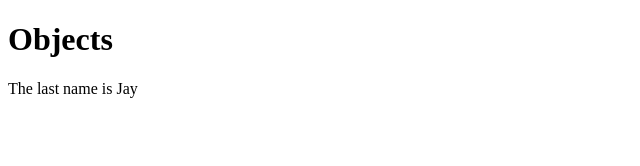
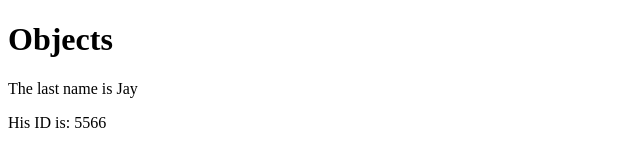
Before and after one commit to Jay-Jeremiah/Javascript_practice, a plain HTML site: page Objects/object5.html in a window 1280 px wide. Shown: the whole page, without its empty margins (0-640 px from the left). Drawn offline with Linux system fonts and the light colour scheme.

Commit message:
creating objects in Javascript

```diff
--- a/Objects/object5.html
+++ b/Objects/object5.html
@@ -8,6 +8,7 @@
 <body>
     <h1>Objects</h1>
     <p id="demo"></p>
+    <p id="demo1"></p>
     <script>
         const person = {
             firstName:"Harry",
@@ -16,6 +17,7 @@
         };
 
         document.getElementById('demo').innerHTML = "The last name is" +  " " + person.lastName;
+        document.getElementById('demo1').innerHTML = "His ID is: " + " " + person['id']
     </script>
 </body>
 </html>
```
